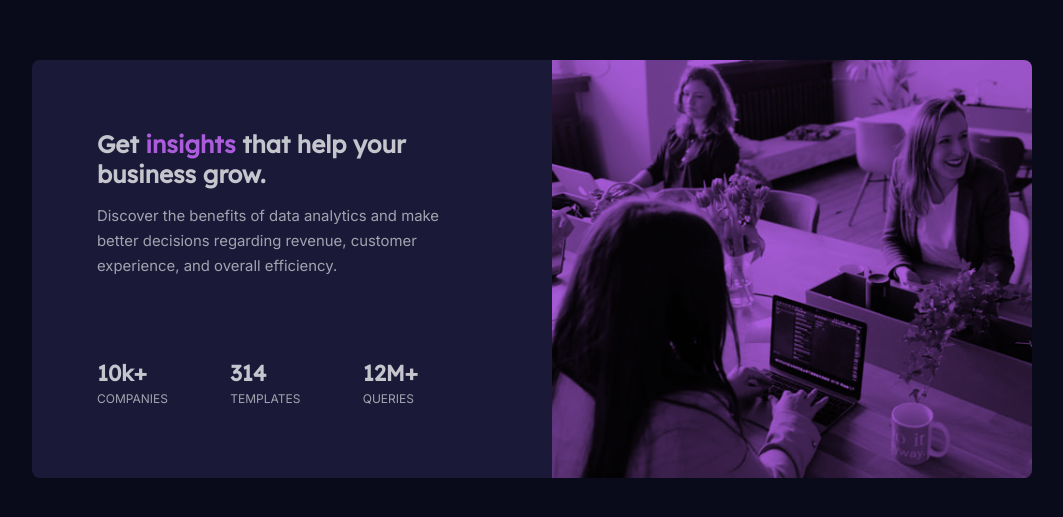
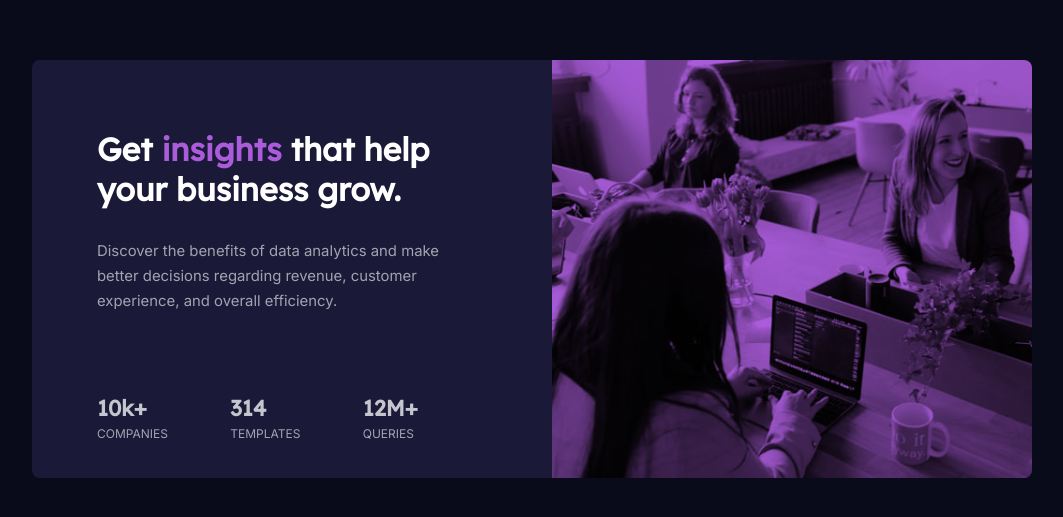
Before and after one commit to RosinskiPawel/stats-preview-card, a plain HTML site: page index.html in a window 1536 px wide. Shown: the part 131-648 px from the top of the page, without its empty margins (236-1299 px from the left). Drawn offline with Linux system fonts and the light colour scheme.

Commit message:
git commit --amend

```diff
--- a/css/style.css
+++ b/css/style.css
@@ -121,6 +121,12 @@ body {
     margin: 4.37rem 6.87rem 1.87rem 4.06rem;
   }
 
+  .container_title {
+    font-size: 2rem;
+    color: var(--main-heading-stats);
+    margin-bottom: 1.87rem;
+  }
+
   .container_idicators {
     display: flex;
     flex-direction: row;
```
